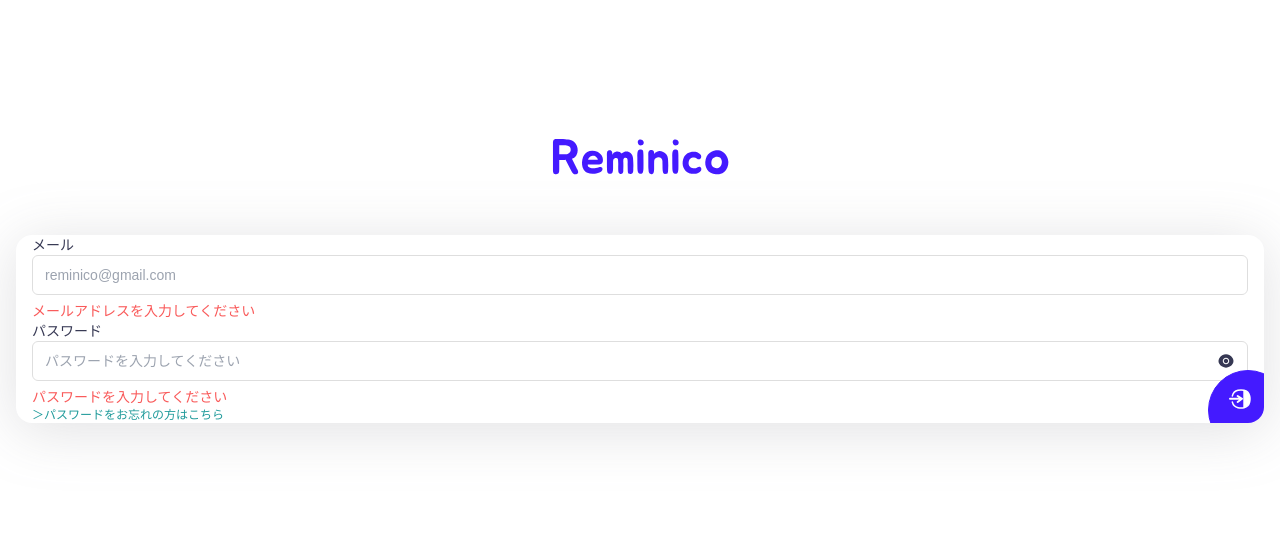
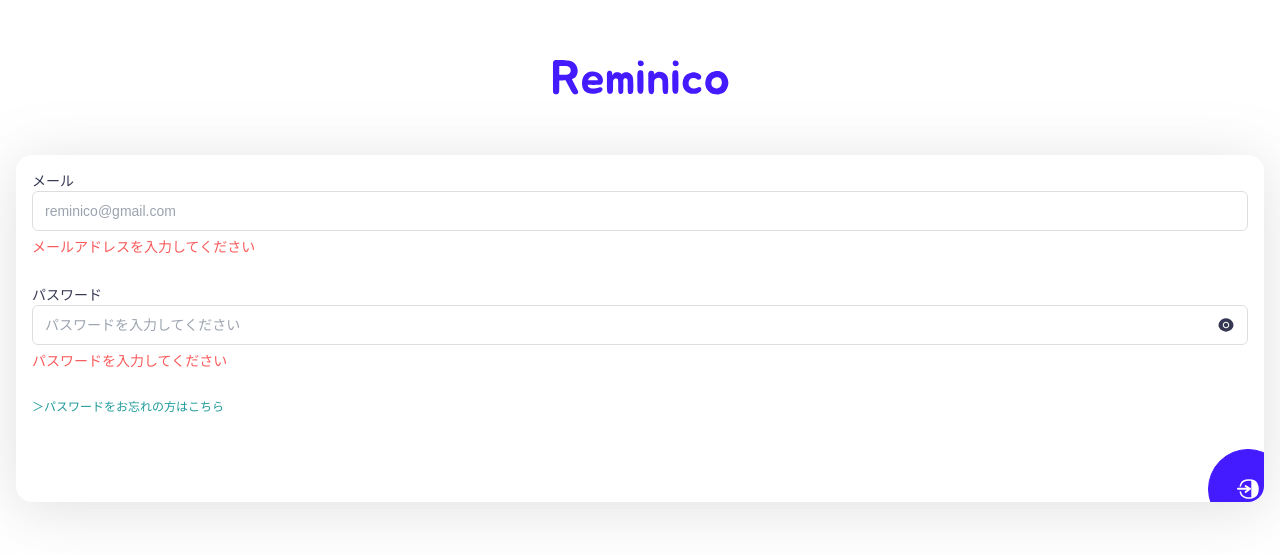
Before and after one commit to ryudedev/DeathEater, a Next.js app in the folder web/: page / in a window 1280 px wide. Shown: the part 119-674 px from the top of the page. Built offline with nearby package versions, Linux system fonts and the light colour scheme.

Commit message:
:adhesive_bandage: update: Cardコンポーネントの修正
cssを微調整し、tailinwdのsafelistに全てを許容させました。

```diff
--- a/web/app/page.tsx
+++ b/web/app/page.tsx
@@ -119,13 +119,7 @@
             itemsPosition="center"
             justifyPosition="center"
           >
-            <Image
-              src="/Login.svg"
-              alt="Icon"
-              width={22}
-              height={20}
-              className="absolute bottom-10 right-9"
-            />
+            <Image src="/Login.svg" alt="Icon" width={22} height={20} />
           </Button>
         </Card>
       </div>
--- a/web/components/card.tsx
+++ b/web/components/card.tsx
@@ -28,18 +28,12 @@
   const bgColorClass = bgColor === 'blue' ? 'bg-blue-100' : 'bg-white'
 
   // 各パディングを個別に適用
-  const paddingClasses = [
-    padding.x !== undefined ? `px-${padding.x}` : '',
-    padding.y !== undefined ? `py-${padding.y}` : '',
-    padding.top !== undefined ? `pt-${padding.top}` : '',
-    padding.right !== undefined ? `pr-${padding.right}` : '',
-    padding.bottom !== undefined ? `pb-${padding.bottom}` : '',
-    padding.left !== undefined ? `pl-${padding.left}` : '',
-  ].join(' ')
+  const pad = (dir: keyof typeof padding) =>
+    `p${dir.charAt(0)}-${padding[dir] ?? 0}`
 
   return (
     <div
-      className={`w-full flex ${flexDirection} ${gapClass} ${bgColorClass} rounded-2xl drop-shadow-default ${paddingClasses} overflow-hidden`}
+      className={`w-full flex ${flexDirection} ${gapClass} ${bgColorClass} rounded-2xl drop-shadow-default ${pad('x')} ${pad('y')} ${pad('top')} ${pad('right')} ${pad('bottom')} ${pad('left')} overflow-hidden`}
       {...props}
     >
       {children}
--- a/web/next.config.mjs
+++ b/web/next.config.mjs
@@ -1,8 +1,8 @@
 /** @type {import('next').NextConfig} */
 const nextConfig = {
-    images: {
-        domains: ['avatars.githubusercontent.com'],
-    }
+  images: {
+    domains: ['avatars.githubusercontent.com'],
+  },
 }
 
 export default nextConfig
--- a/web/tailwind.config.ts
+++ b/web/tailwind.config.ts
@@ -35,6 +35,11 @@
       },
     },
   },
+  safelist: [
+    {
+      pattern: /[a-z]*/,
+    },
+  ],
   plugins: [],
 }
 export default config
```
